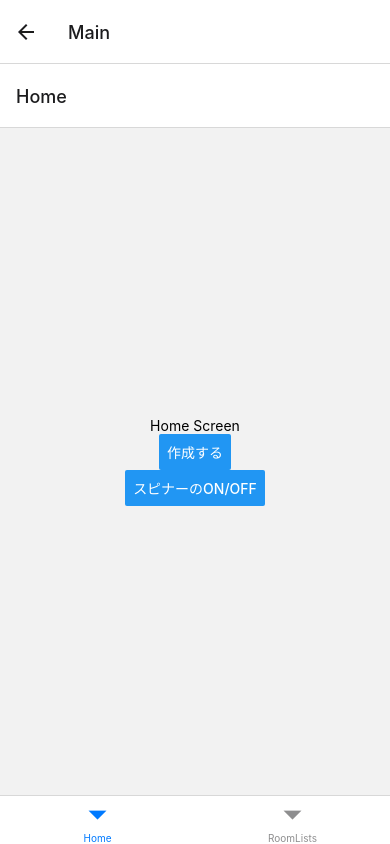
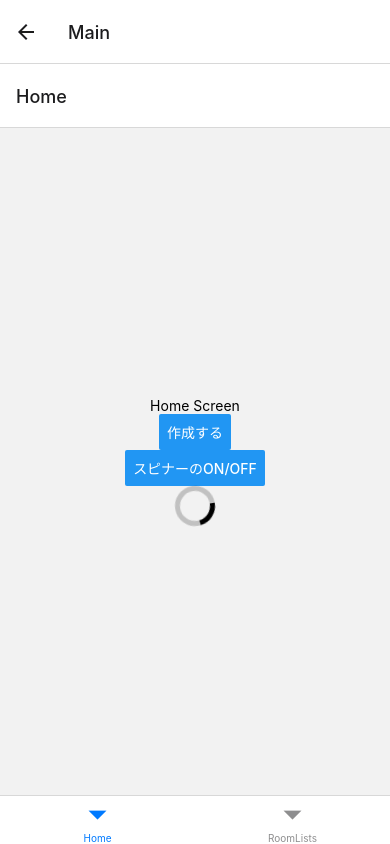
Before and after one commit to Kojiro-schatten/soon, a React Native app: screen /Main in a window 390 px wide. Built offline with nearby package versions, Linux system fonts and the light colour scheme.

Commit message:
add: spinner components and storybook

```diff
--- a/src/components/loading/Spinner.tsx
+++ b/src/components/loading/Spinner.tsx
@@ -1,22 +1,25 @@
 import React from 'react';
-import { ActivityIndicator, StyleSheet, Text, View } from 'react-native';
+import { ActivityIndicator, StyleSheet, View, Text } from 'react-native';
 
-export const Spinner: React.FC = () => (
+export type SpinnerPropsType = {
+  size: number;
+  color?: string;
+};
+
+export const Spinner: React.FC<SpinnerPropsType> = (
+  props: SpinnerPropsType
+) => (
   <View style={[styles.container, styles.horizontal]}>
-    <ActivityIndicator size="large" />
+    <ActivityIndicator size={props.size} color={props.color}/>
   </View>
 );
 
 const styles = StyleSheet.create({
   container: {
-    flex: 0.5,
     justifyContent: 'center'
   },
   horizontal: {
     flexDirection: 'row',
     justifyContent: 'space-around',
-    padding: 10
   }
 });
-
-export default Spinner;
--- a/src/screens/home/HomeScreen.tsx
+++ b/src/screens/home/HomeScreen.tsx
@@ -6,7 +6,7 @@ import { RootStackParamsList } from '../../types';
 import { BottomTabNavigationProp } from '@react-navigation/bottom-tabs';
 import { MainBottomTabParamsList } from '../main/MainBottomTabParams';
 import { NativeStackNavigationProp } from '@react-navigation/native-stack';
-import Spinner from '../../components/loading/spinner';
+import { Spinner } from '../../components/loading/spinner';
 
 type HomeScreenProp = CompositeNavigationProp<
   NativeStackNavigationProp<RootStackParamsList, 'Main'>,
@@ -15,14 +15,14 @@ type HomeScreenProp = CompositeNavigationProp<
 
 export const HomeScreen: React.FC = () => {
   const navigation = useNavigation<HomeScreenProp>();
-  const [showSpinner, setShowSpinner] = useState(false);
+  const [showSpinner, setShowSpinner] = useState(true);
   return (
     <View style={{ flex: 1, alignItems: 'center', justifyContent: 'center' }}>
       <Text>Home Screen</Text>
       <Button title="作成する" onPress={() => navigation.navigate('RoomLists')} />
       <Button title="スピナーのOn/Off" onPress={() => setShowSpinner(!showSpinner)} />
       {showSpinner ?
-        <Spinner />
+        <Spinner size={40} color={'#000000'}/>
         : ''
       }
     </View>
```
Also changed, not shown: 1 other file (tests, documents, lock files or other folders).
